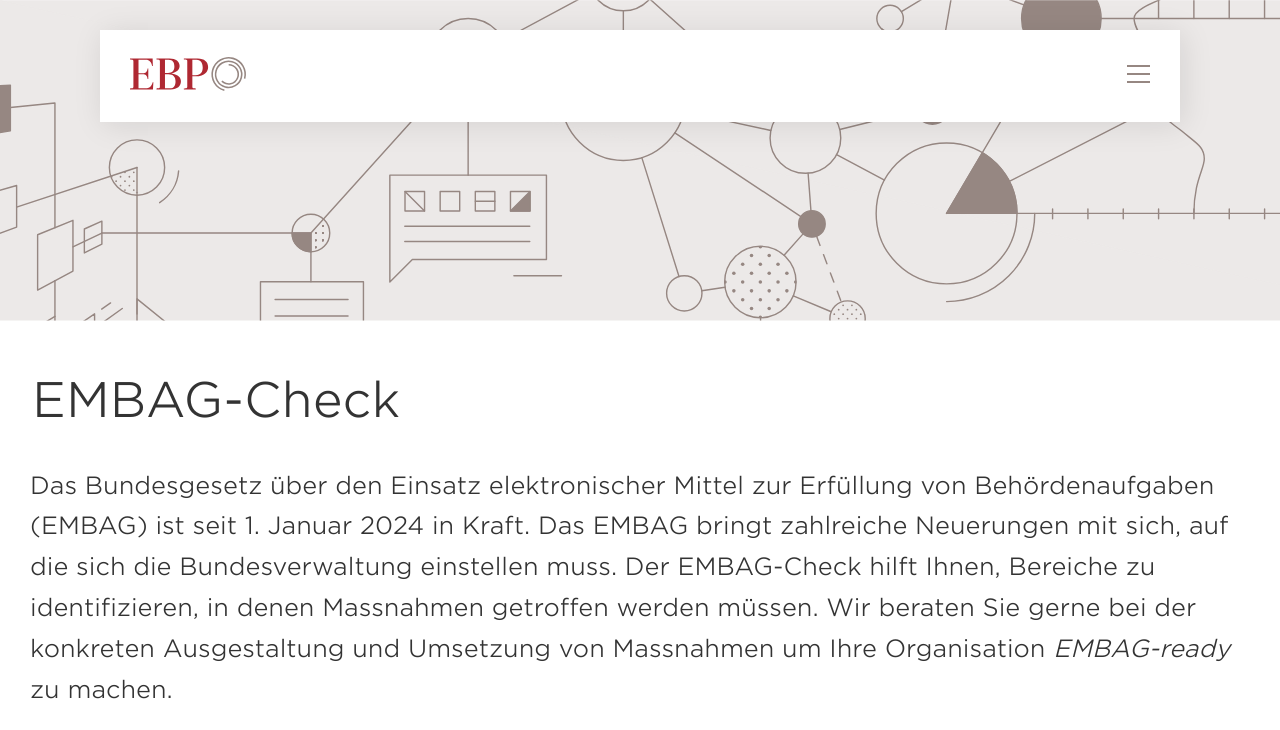
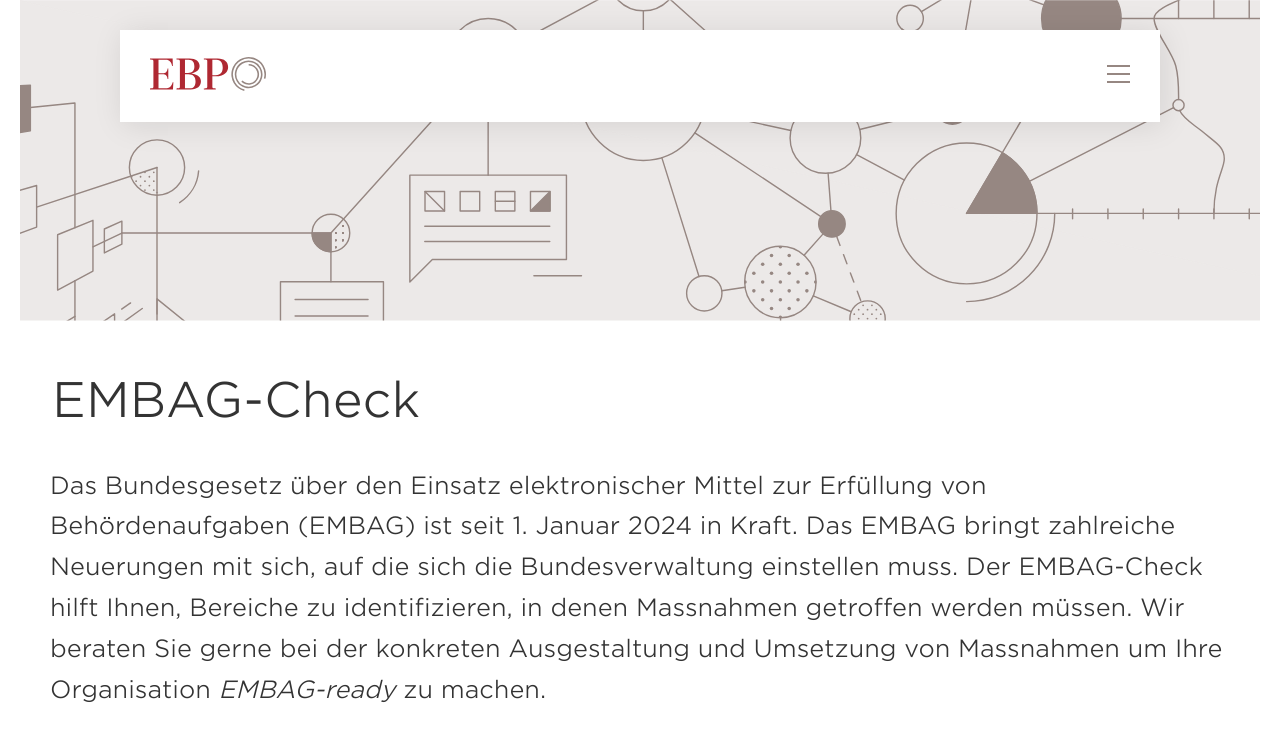
Before and after one commit to ebp-group/embag-check, a Jekyll site: the page built from index.md, in a window 1280 px wide. Shown: the top 730 px of the page. Built offline with Jekyll 4.4.1, drawn with Linux system fonts in a browser that asks for light colours; grey boxes are pictures that could not be loaded.

Commit message:
Tweak mobile design

```diff
--- a/assets/css/custom.css
+++ b/assets/css/custom.css
@@ -47,9 +47,10 @@ a {
     background-color: white;
 }
 
-#body{
-    max-width:1440px;
-    margin:auto;
+#body  {
+    max-width: 1440px;
+    margin: auto;
+    padding: 0 20px;
 }
 
 .container{
@@ -97,11 +98,9 @@ dt {
 
 @media only screen and (max-width: 600px){
     .nav{
-        color: #af2832;
-        padding-left: 20px;
         padding-top: 10px;
         padding-bottom: 10px;
-        font-size:20px;
+        font-size:25px;
     }
 
     .container:nth-child(n+3){
```
